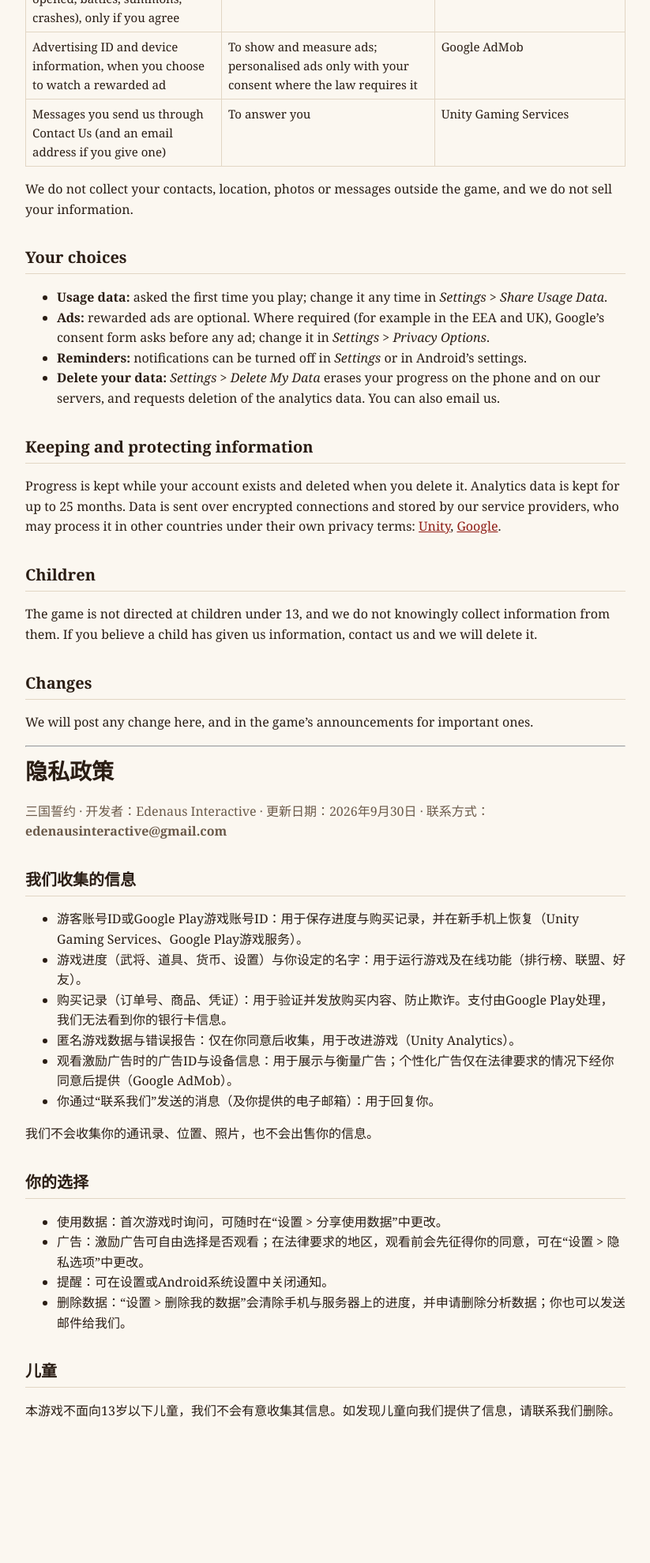
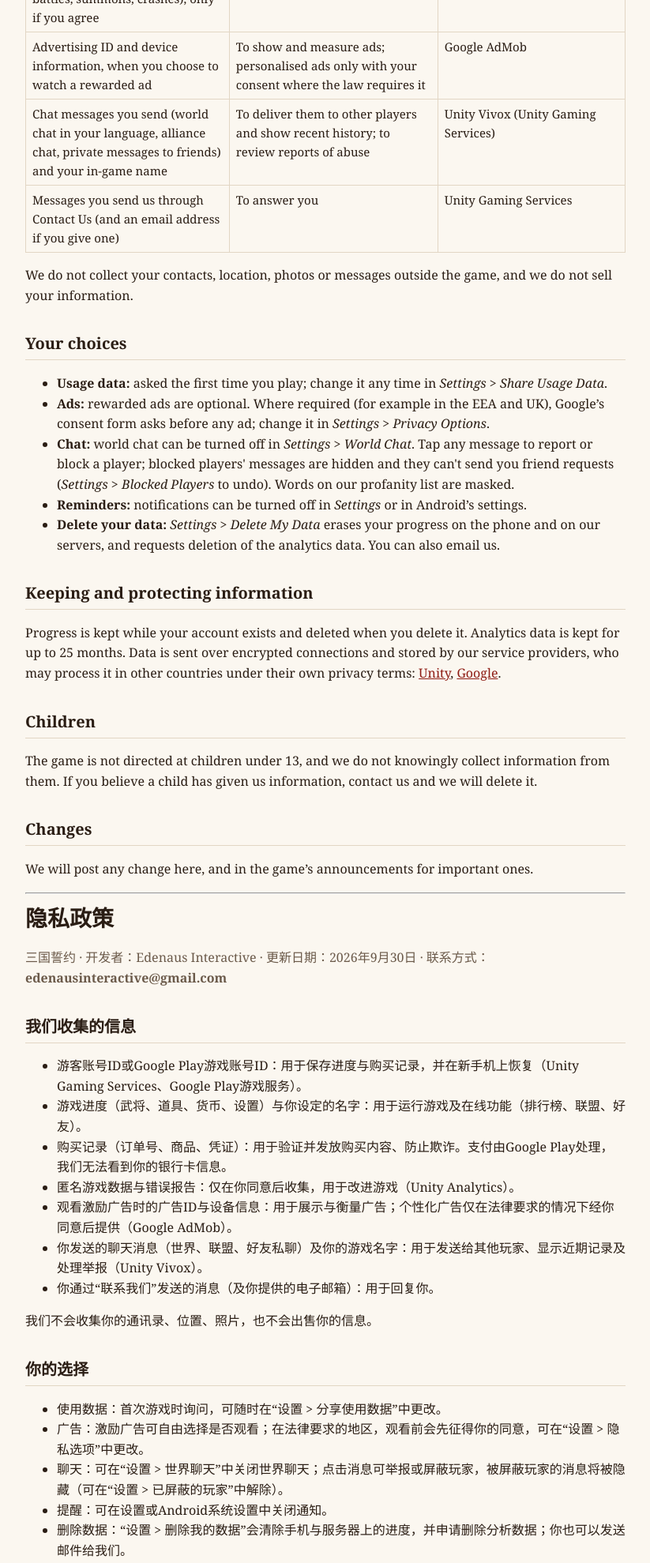
Before and after one commit to edenausinteractive/edenausinteractive.github.io, a plain HTML site: page privacy-policy.html in a window 1280 px wide. Shown: the part 680-2659 px from the top of the page at 79% size, without its empty margins (228-1051 px from the left). Before the commit the page ends 2559 px from the top, so only its background shows below. Drawn offline with Linux system fonts and the light colour scheme.

Commit message:
Privacy policy: chat (Unity Vivox), reporting and blocking

```diff
--- a/privacy-policy.html
+++ b/privacy-policy.html
@@ -30,6 +30,7 @@
 <tr><td>Purchase records (order ID, product, receipt)</td><td>To check and deliver purchases and prevent fraud. Payment details are handled by Google Play; we never see your card</td><td>Google Play Billing; Unity Gaming Services</td></tr>
 <tr><td>Anonymous gameplay events and error reports (screens opened, battles, summons, crashes), only if you agree</td><td>To improve the game and fix problems</td><td>Unity Analytics</td></tr>
 <tr><td>Advertising ID and device information, when you choose to watch a rewarded ad</td><td>To show and measure ads; personalised ads only with your consent where the law requires it</td><td>Google AdMob</td></tr>
+<tr><td>Chat messages you send (world chat in your language, alliance chat, private messages to friends) and your in-game name</td><td>To deliver them to other players and show recent history; to review reports of abuse</td><td>Unity Vivox (Unity Gaming Services)</td></tr>
 <tr><td>Messages you send us through Contact Us (and an email address if you give one)</td><td>To answer you</td><td>Unity Gaming Services</td></tr>
 </table>
 <p>We do not collect your contacts, location, photos or messages outside the game, and we do not sell your information.</p>
@@ -38,6 +39,7 @@
 <ul>
 <li><b>Usage data:</b> asked the first time you play; change it any time in <i>Settings &gt; Share Usage Data</i>.</li>
 <li><b>Ads:</b> rewarded ads are optional. Where required (for example in the EEA and UK), Google’s consent form asks before any ad; change it in <i>Settings &gt; Privacy Options</i>.</li>
+<li><b>Chat:</b> world chat can be turned off in <i>Settings &gt; World Chat</i>. Tap any message to report or block a player; blocked players' messages are hidden and they can't send you friend requests (<i>Settings &gt; Blocked Players</i> to undo). Words on our profanity list are masked.</li>
 <li><b>Reminders:</b> notifications can be turned off in <i>Settings</i> or in Android’s settings.</li>
 <li><b>Delete your data:</b> <i>Settings &gt; Delete My Data</i> erases your progress on the phone and on our servers, and requests deletion of the analytics data. You can also email us.</li>
 </ul>
@@ -64,6 +66,7 @@
 <li>购买记录（订单号、商品、凭证）：用于验证并发放购买内容、防止欺诈。支付由Google Play处理，我们无法看到你的银行卡信息。</li>
 <li>匿名游戏数据与错误报告：仅在你同意后收集，用于改进游戏（Unity Analytics）。</li>
 <li>观看激励广告时的广告ID与设备信息：用于展示与衡量广告；个性化广告仅在法律要求的情况下经你同意后提供（Google AdMob）。</li>
+<li>你发送的聊天消息（世界、联盟、好友私聊）及你的游戏名字：用于发送给其他玩家、显示近期记录及处理举报（Unity Vivox）。</li>
 <li>你通过“联系我们”发送的消息（及你提供的电子邮箱）：用于回复你。</li>
 </ul>
 <p>我们不会收集你的通讯录、位置、照片，也不会出售你的信息。</p>
@@ -71,6 +74,7 @@
 <ul>
 <li>使用数据：首次游戏时询问，可随时在“设置 &gt; 分享使用数据”中更改。</li>
 <li>广告：激励广告可自由选择是否观看；在法律要求的地区，观看前会先征得你的同意，可在“设置 &gt; 隐私选项”中更改。</li>
+<li>聊天：可在“设置 &gt; 世界聊天”中关闭世界聊天；点击消息可举报或屏蔽玩家，被屏蔽玩家的消息将被隐藏（可在“设置 &gt; 已屏蔽的玩家”中解除）。</li>
 <li>提醒：可在设置或Android系统设置中关闭通知。</li>
 <li>删除数据：“设置 &gt; 删除我的数据”会清除手机与服务器上的进度，并申请删除分析数据；你也可以发送邮件给我们。</li>
 </ul>
```
